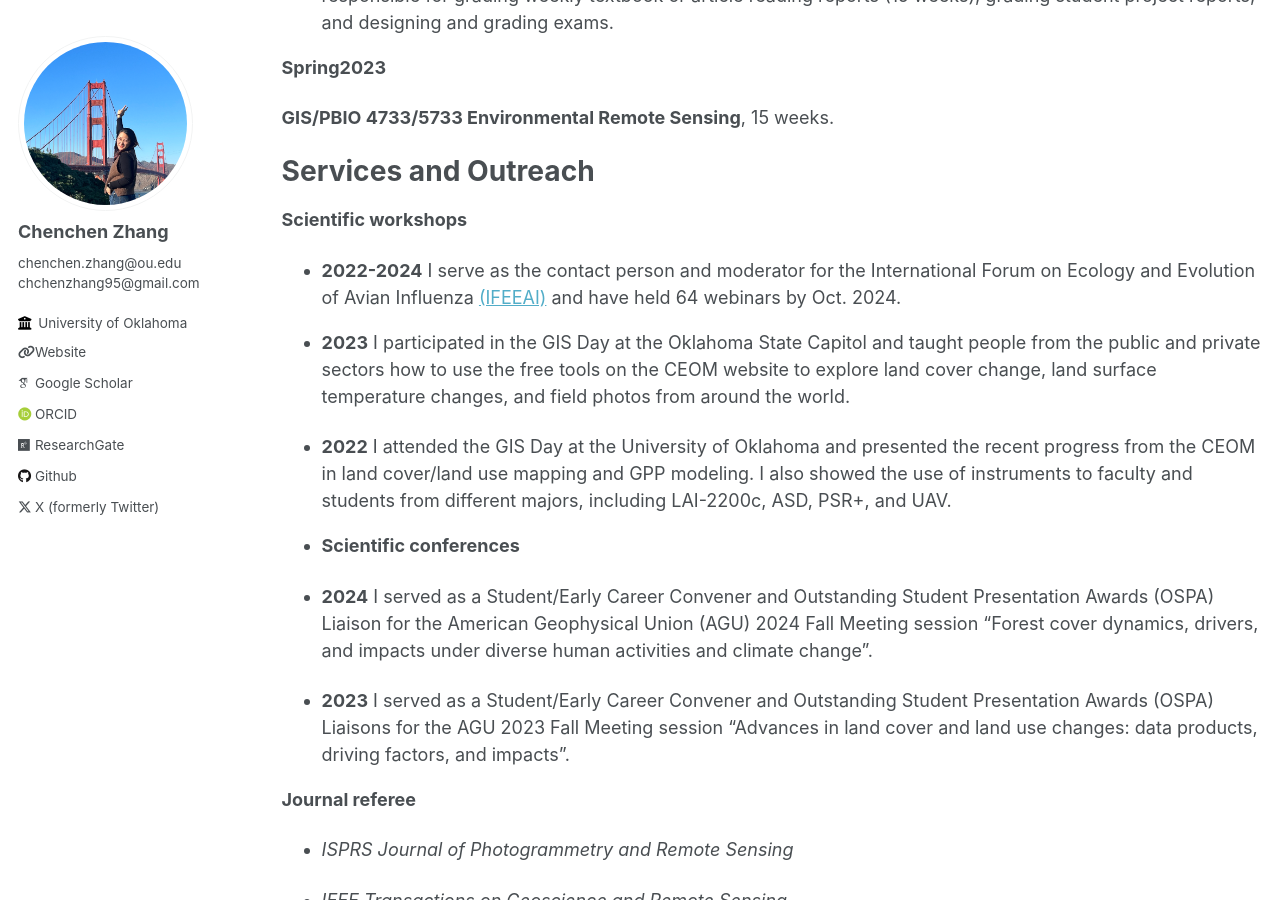
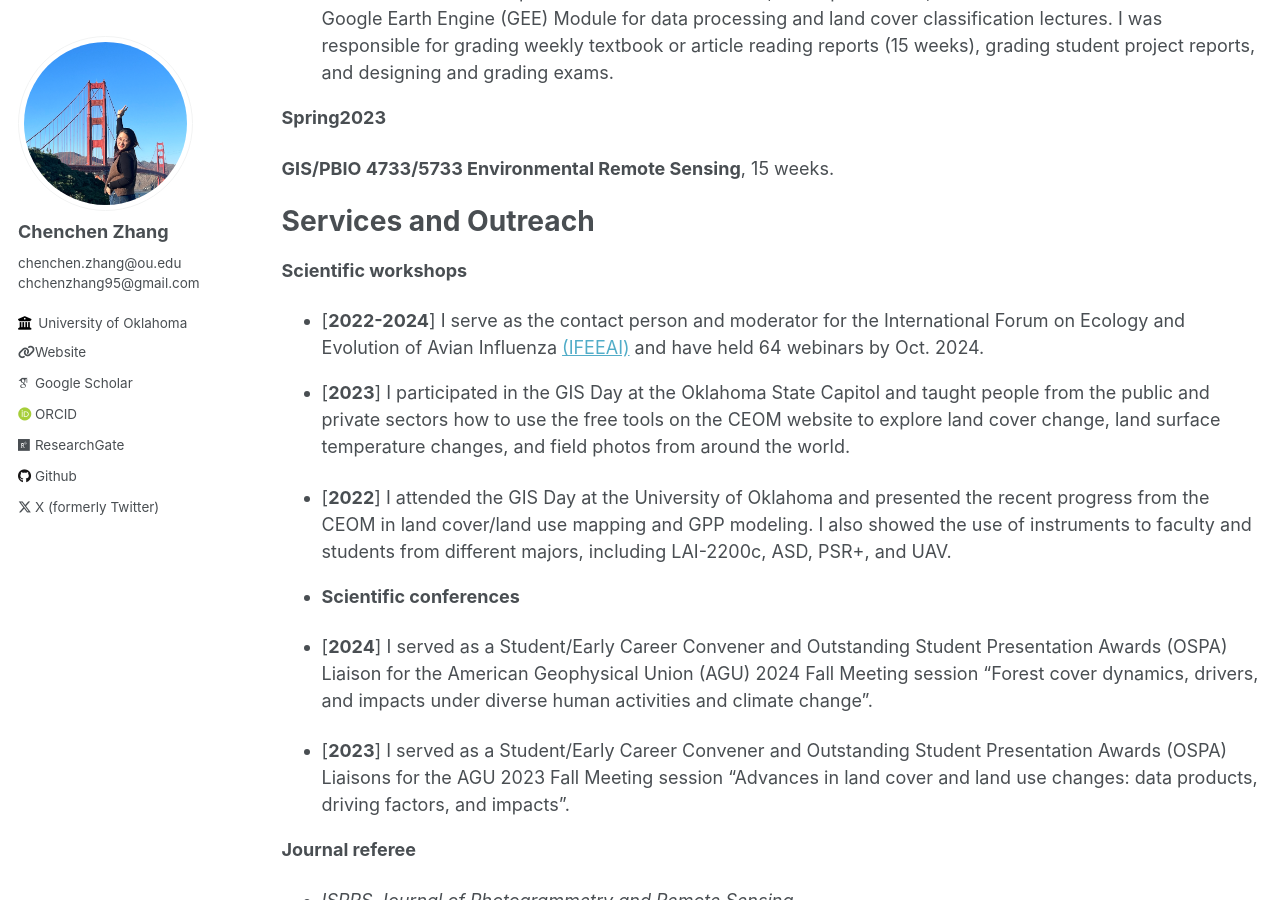
Before and after one commit to rszcc/rszcc.github.io, a Jekyll site: the page built from _pages/cv.md, in a window 1280 px wide and 900 px high, scrolled down 6064 px. Built offline with Jekyll 4.4.1, drawn with Linux system fonts in a browser that asks for light colours; some web fonts are replaced.

Commit message:
Update cv.md

```diff
--- a/_pages/cv.md
+++ b/_pages/cv.md
@@ -111,6 +111,7 @@ Huang, C., **Zhang, C.<sup>1</sup>**, Li, H. (2022). Assessment of the impact of
 **Co-author**
 
 **2024**
+
 Meng, C., Xiao, X., Wagle, P., **Zhang, C.**, Pan, L., Pan, B., ... & Newman, G. S. (2024). Exponential or Unimodal Relationships Between Nighttime Ecosystem Respiration and Temperature at the Eddy Covariance Flux Tower Sites. Ecology Letters, 27(10), e14532. [[Full text]](https://doi.org/10.1111/ele.14532)
 
 Pan, L., Xiao, X., Pan, B., Meng, C., Staebler, R. M., **Zhang, C.**, & Qin, Y. (2024). Interannual variations and trends of gross primary production and transpiration of four mature deciduous broadleaf forest sites during 2000–2020. Remote Sensing of Environment, 304, 114042. [[Full text]](https://doi.org/10.1016/j.rse.2024.114042)
@@ -182,16 +183,16 @@ Services and Outreach
 ======
 **Scientific workshops**
 
-* **2022-2024** I serve as the contact person and moderator for the International Forum on Ecology and Evolution of Avian Influenza [(IFEEAI)](https://www.ceom.ou.edu/outreach/workshops/content/10) and have held 64 webinars by Oct. 2024.
-* **2023** I participated in the GIS Day at the Oklahoma State Capitol and taught people from the public and private sectors how to use the free tools on the CEOM website to explore land cover change, land surface temperature changes, and field photos from around the world.
+* [**2022-2024**] I serve as the contact person and moderator for the International Forum on Ecology and Evolution of Avian Influenza [(IFEEAI)](https://www.ceom.ou.edu/outreach/workshops/content/10) and have held 64 webinars by Oct. 2024.
+* [**2023**] I participated in the GIS Day at the Oklahoma State Capitol and taught people from the public and private sectors how to use the free tools on the CEOM website to explore land cover change, land surface temperature changes, and field photos from around the world.
 
-* **2022** I attended the GIS Day at the University of Oklahoma and presented the recent progress from the CEOM in land cover/land use mapping and GPP modeling. I also showed the use of instruments to faculty and students from different majors, including LAI-2200c, ASD, PSR+, and UAV.
+* [**2022**] I attended the GIS Day at the University of Oklahoma and presented the recent progress from the CEOM in land cover/land use mapping and GPP modeling. I also showed the use of instruments to faculty and students from different majors, including LAI-2200c, ASD, PSR+, and UAV.
 *
 **Scientific conferences**
 
-* **2024** I served as a Student/Early Career Convener and Outstanding Student Presentation Awards (OSPA) Liaison for the American Geophysical Union (AGU) 2024 Fall Meeting session “Forest cover dynamics, drivers, and impacts under diverse human activities and climate change”.
+* [**2024**] I served as a Student/Early Career Convener and Outstanding Student Presentation Awards (OSPA) Liaison for the American Geophysical Union (AGU) 2024 Fall Meeting session “Forest cover dynamics, drivers, and impacts under diverse human activities and climate change”.
 
-* **2023** I served as a Student/Early Career Convener and Outstanding Student Presentation Awards (OSPA) Liaisons for the AGU 2023 Fall Meeting session “Advances in land cover and land use changes: data products, driving factors, and impacts”.
+* [**2023**] I served as a Student/Early Career Convener and Outstanding Student Presentation Awards (OSPA) Liaisons for the AGU 2023 Fall Meeting session “Advances in land cover and land use changes: data products, driving factors, and impacts”.
 
 **Journal referee**
 
```
